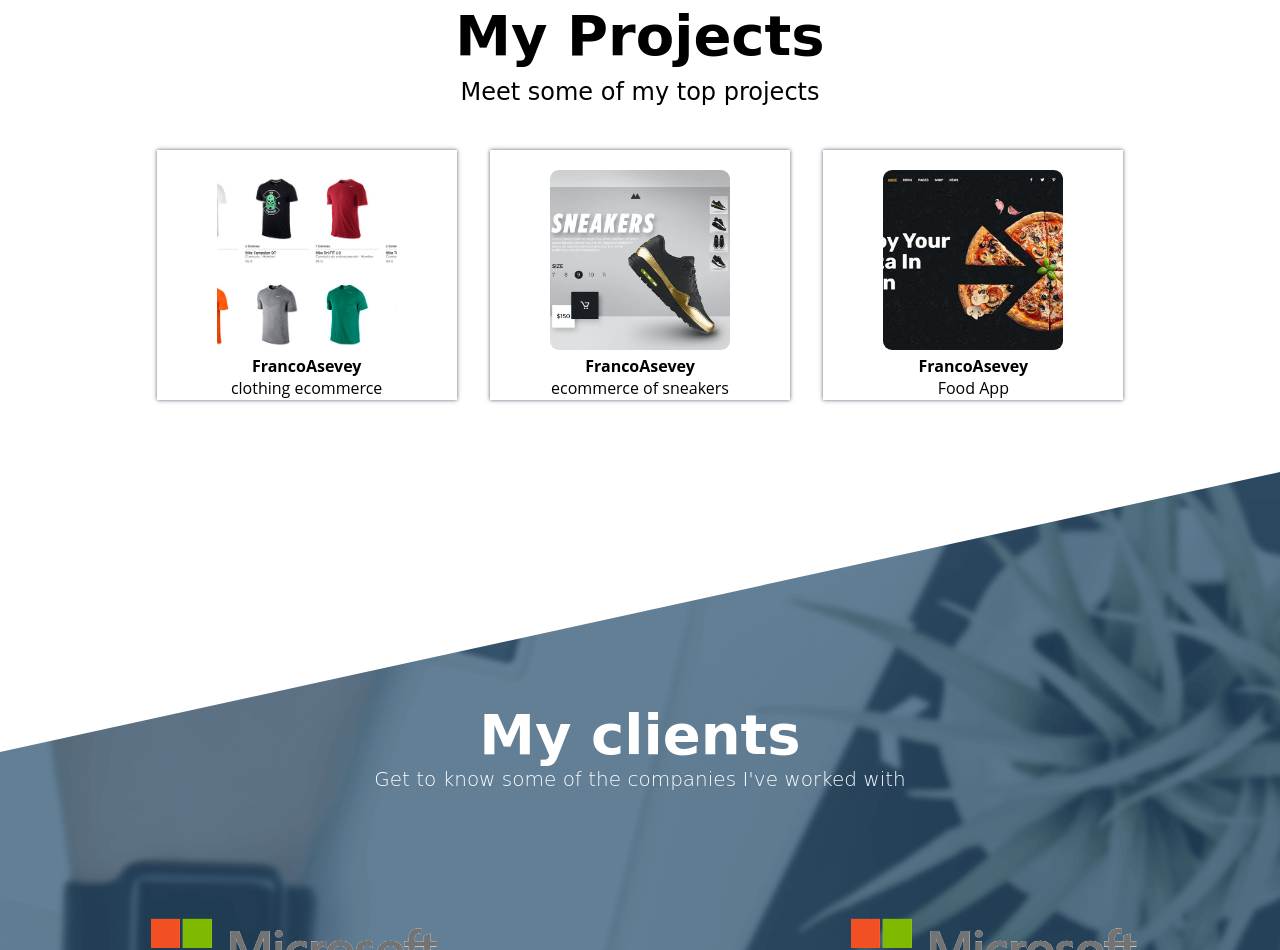
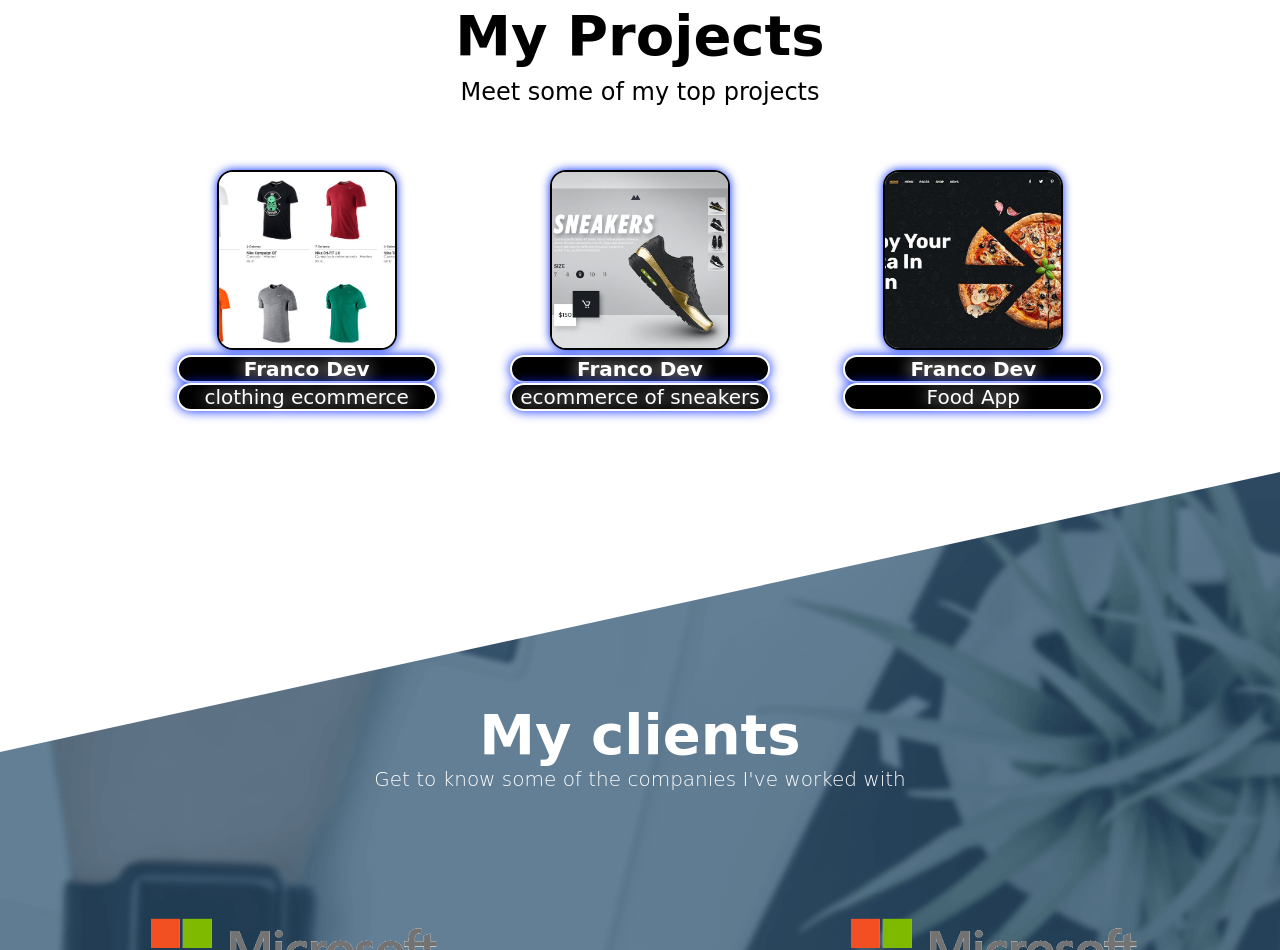
Before and after one commit to francoasevey/landing-page-skew, a plain HTML site: page index.html in a window 1280 px wide. Shown: the part 1602-2552 px from the top of the page. Drawn offline with Linux system fonts and the light colour scheme; a web font is replaced by a local one.

Commit message:
css card font family

```diff
--- a/index.html
+++ b/index.html
@@ -59,17 +59,17 @@
                 <div class="cards">
                     <div class="card">
                         <img src="/imagenes/clothingecommerce.jpg" alt="">
-                        <h4>FrancoAsevey</h4>
+                        <h4>Franco Dev</h4>
                         <p>clothing ecommerce</p>
                     </div>
                     <div class="card">
                         <img src="/imagenes/sneakerecommerce.jpg" alt="">
-                        <h4>FrancoAsevey</h4>
+                        <h4>Franco Dev</h4>
                         <p>ecommerce of sneakers</p>
                     </div>
                     <div class="card">
                         <img src="/imagenes/foodapp.jpg" alt="">
-                        <h4>FrancoAsevey</h4>
+                        <h4>Franco Dev</h4>
                         <p>Food App</p>
                     </div>
                 </div>
--- a/main.css
+++ b/main.css
@@ -179,13 +179,35 @@ header .boton:hover{
     height: 250px;
     text-align: center;
     padding: 20px;
-    box-shadow: 0px 0px 4px 0 rgb(52, 73, 94, 0.849);
 }
 .cards img{
     width: 180px;
     height: 180px;
     object-fit: cover;
     border-radius: 5%;
+    border-radius: 16px;
+    box-shadow:rgb(2, 44, 255) 0 0.0em 0.60em;
+    border: 2px solid #000000;
+}
+.cards h4{
+    font-size: 20px;
+    border-radius: 16px;
+    font-family: 'Mynerve', cursive;
+    background-color: rgb(0, 0, 0);
+    color: #ffffff;
+    box-shadow:rgb(0, 38, 255) 0 0.0em 0.60em;
+    border: 2px solid #ffffff;
+    text-shadow:  rgb(255, 255, 255) 0 0.0em 0.80em;
+}
+.cards p{
+    font-size: 20px;
+    border-radius: 16px;
+    font-family: 'Rubik Iso', cursive;
+    background-color: rgb(0, 0, 0);
+    color: #ffffff;
+    box-shadow:rgb(0, 38, 255) 0 0.0em 0.60em;
+    border: 2px solid #ffffff;
+    text-shadow:  rgb(255, 255, 255) 0 0.0em 0.80em;
 }
 .fondo{
     height: 900px;
```
